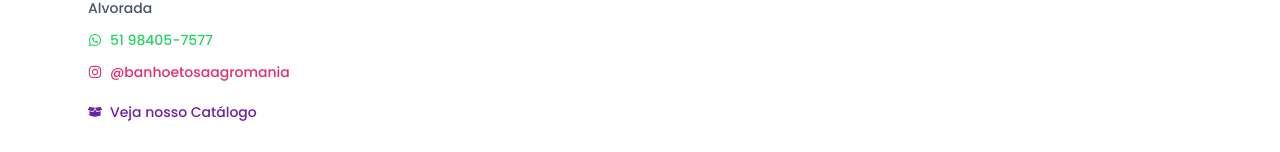
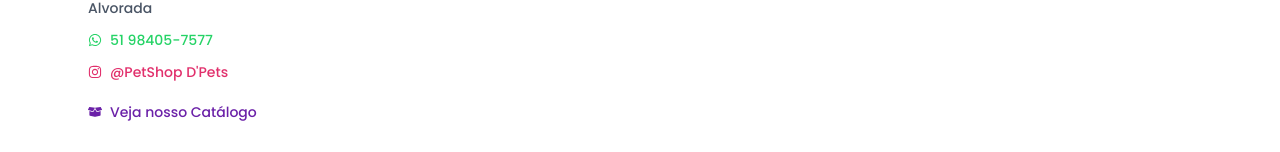
Before and after one commit to FernandoGvDev/D-Pets, a React (Vite) app: page / in a window 1280 px wide. Shown: the part 5490-5642 px from the top of the page. Built offline with nearby package versions, Linux system fonts and the light colour scheme.

Commit message:
Update Footer.tsx

```diff
--- a/src/components/Footer.tsx
+++ b/src/components/Footer.tsx
@@ -19,7 +19,7 @@
           </p>
           <p className="text-sm flex items-center gap-2">
             <FaInstagram className="text-[#E1306C]" />
-            <a className="hover:underline text-[#E1306C]" href="https://www.instagram.com/banhoetosaagromania">@banhoetosaagromania</a>
+            <a className="hover:underline text-[#E1306C]" href="https://www.instagram.com/banhoetosaagromania">@PetShop D'Pets</a>
           </p>
 
           {/* Link para catálogo */}
```
